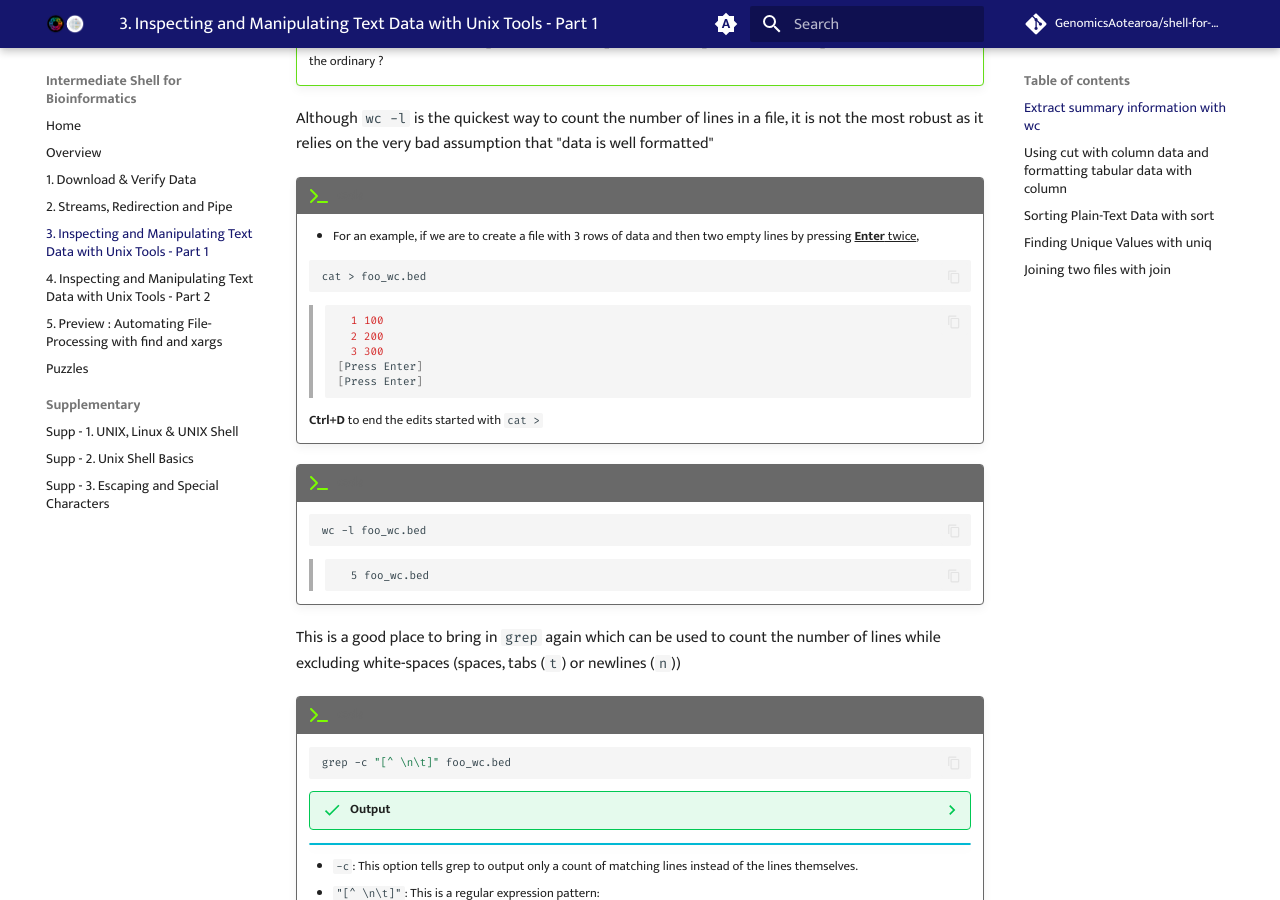
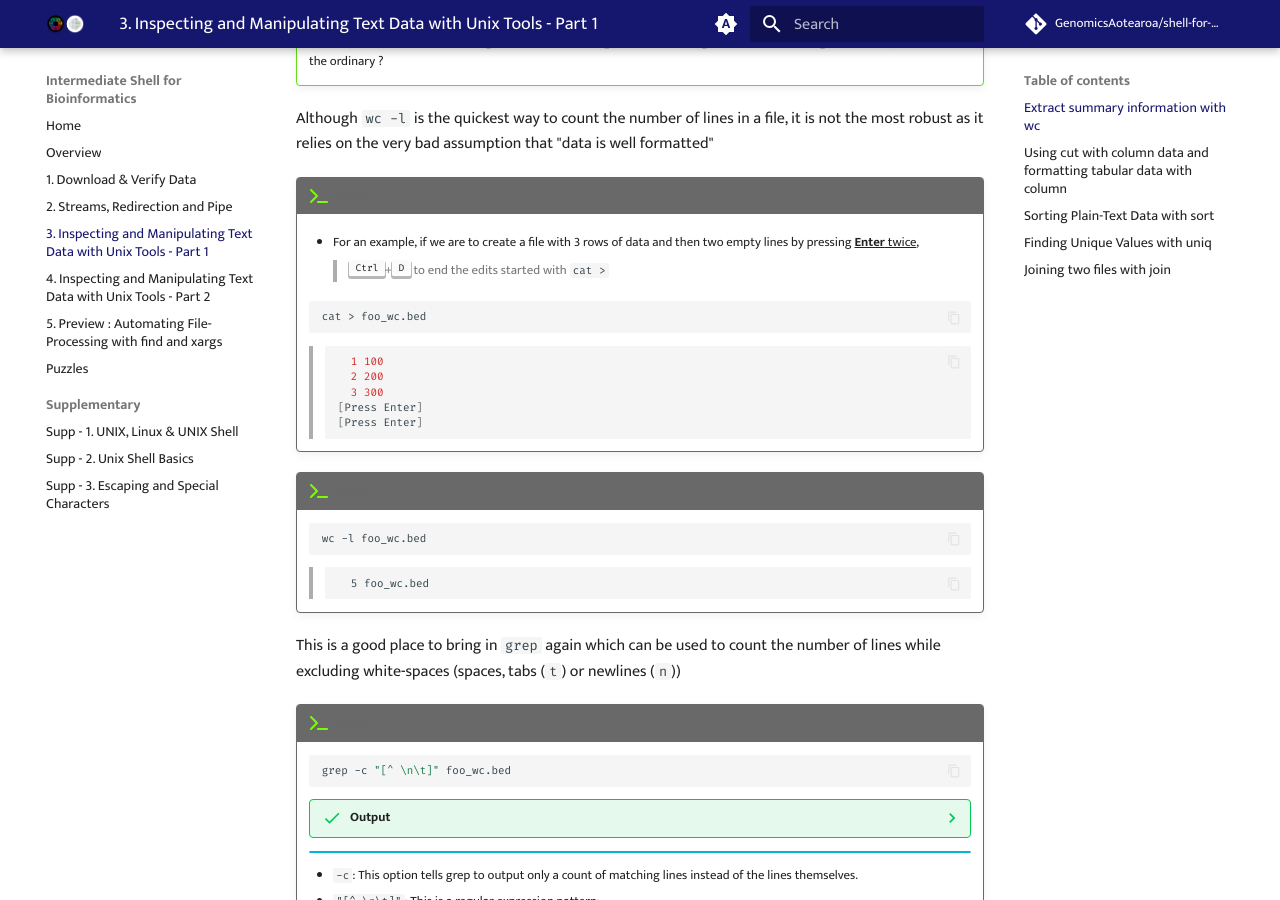
Before and after one commit to GenomicsAotearoa/shell-for-bioinformatics, an MkDocs documentation site: the page built from docs/4_inspectmanipluate.md, in a window 1280 px wide and 900 px high, scrolled down 1681 px. Built offline with MkDocs 1.6.1 and Material for MkDocs 9.7.7, drawn with Linux system fonts in a browser that asks for light colours; comment, search, counter and statistics services are not loaded; part of the change alters nothing that is shown.

````diff
--- a/docs/4_inspectmanipluate.md
+++ b/docs/4_inspectmanipluate.md
@@ -123,6 +123,8 @@ Although `wc -l` is the quickest way to count the number of lines in a file, it
 !!! terminal "code"
     * For an example, if we are to create a file with 3 rows of data and then two empty lines by pressing ^^**Enter** twice^^,
 
+        ><kbd>Ctrl</kbd>+<kbd>D</kbd> to end the edits started with `cat >`
+
     ```bash
     cat > foo_wc.bed
     ```
@@ -134,7 +136,7 @@ Although `wc -l` is the quickest way to count the number of lines in a file, it
     >[Press Enter]
     >```
 
-    **Ctrl+D** to end the edits started with `cat >`
+
 
 !!! terminal "code"
 
````
